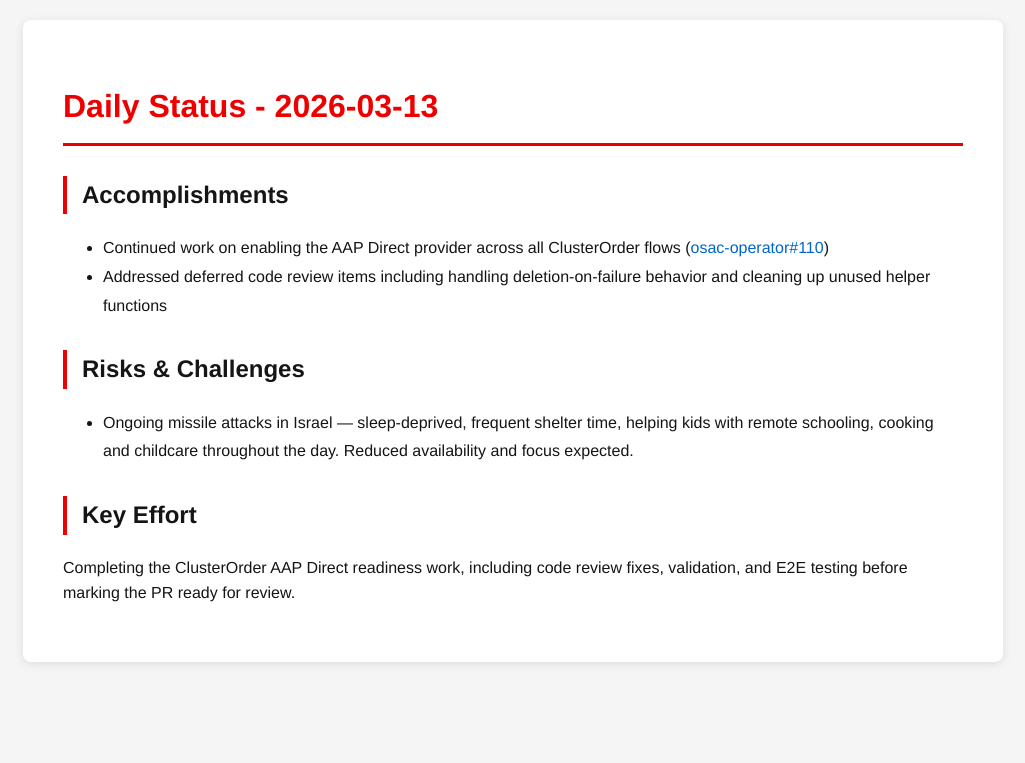
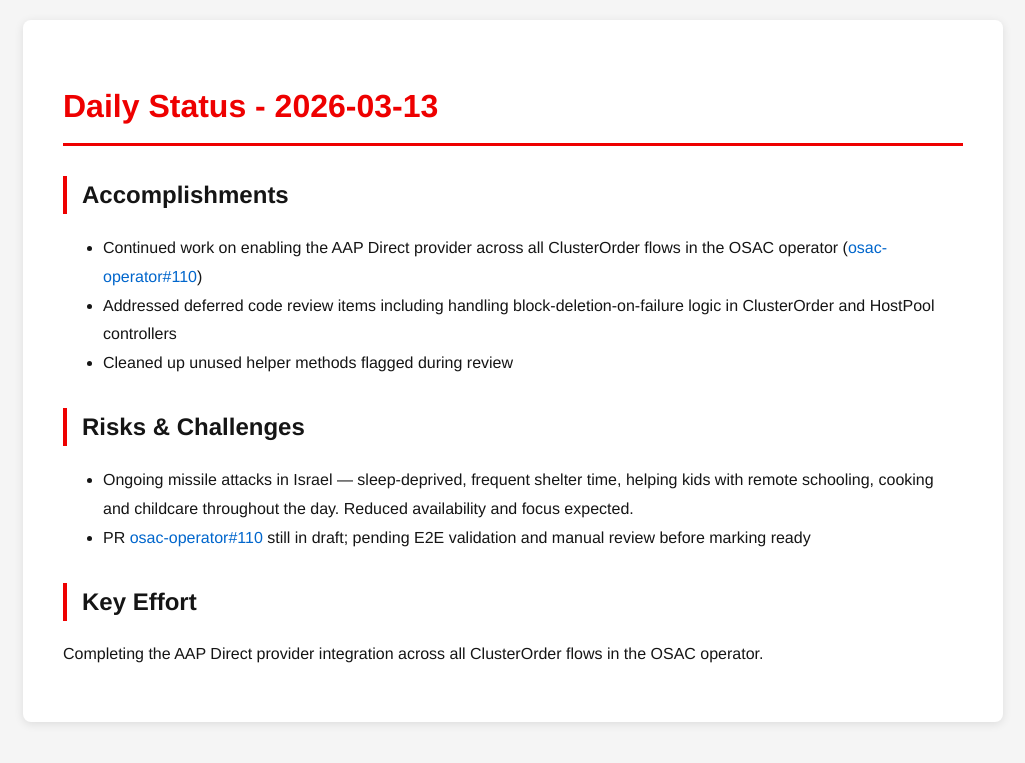
Before and after one commit to tzvatot/daily-status, a Jekyll site: the page built from 2026-03-13.md, in a window 1280 px wide. Shown: the top 763 px of the page, without its empty margins (127-1152 px from the left). Built offline with Jekyll 4.4.1, drawn with Linux system fonts in a browser that asks for light colours.

Commit message:
Daily status update - 2026-03-13

```diff
--- a/2026-03-13.md
+++ b/2026-03-13.md
@@ -7,11 +7,13 @@
 # Daily Status - 2026-03-13
 
 ## Accomplishments
-- Continued work on enabling the AAP Direct provider across all ClusterOrder flows ([osac-operator#110](https://github.com/osac-project/osac-operator/pull/110))
-- Addressed deferred code review items including handling deletion-on-failure behavior and cleaning up unused helper functions
+- Continued work on enabling the AAP Direct provider across all ClusterOrder flows in the OSAC operator ([osac-operator#110](https://github.com/osac-project/osac-operator/pull/110))
+- Addressed deferred code review items including handling block-deletion-on-failure logic in ClusterOrder and HostPool controllers
+- Cleaned up unused helper methods flagged during review
 
 ## Risks & Challenges
 - Ongoing missile attacks in Israel — sleep-deprived, frequent shelter time, helping kids with remote schooling, cooking and childcare throughout the day. Reduced availability and focus expected.
+- PR [osac-operator#110](https://github.com/osac-project/osac-operator/pull/110) still in draft; pending E2E validation and manual review before marking ready
 
 ## Key Effort
-Completing the ClusterOrder AAP Direct readiness work, including code review fixes, validation, and E2E testing before marking the PR ready for review.
+Completing the AAP Direct provider integration across all ClusterOrder flows in the OSAC operator.
```
